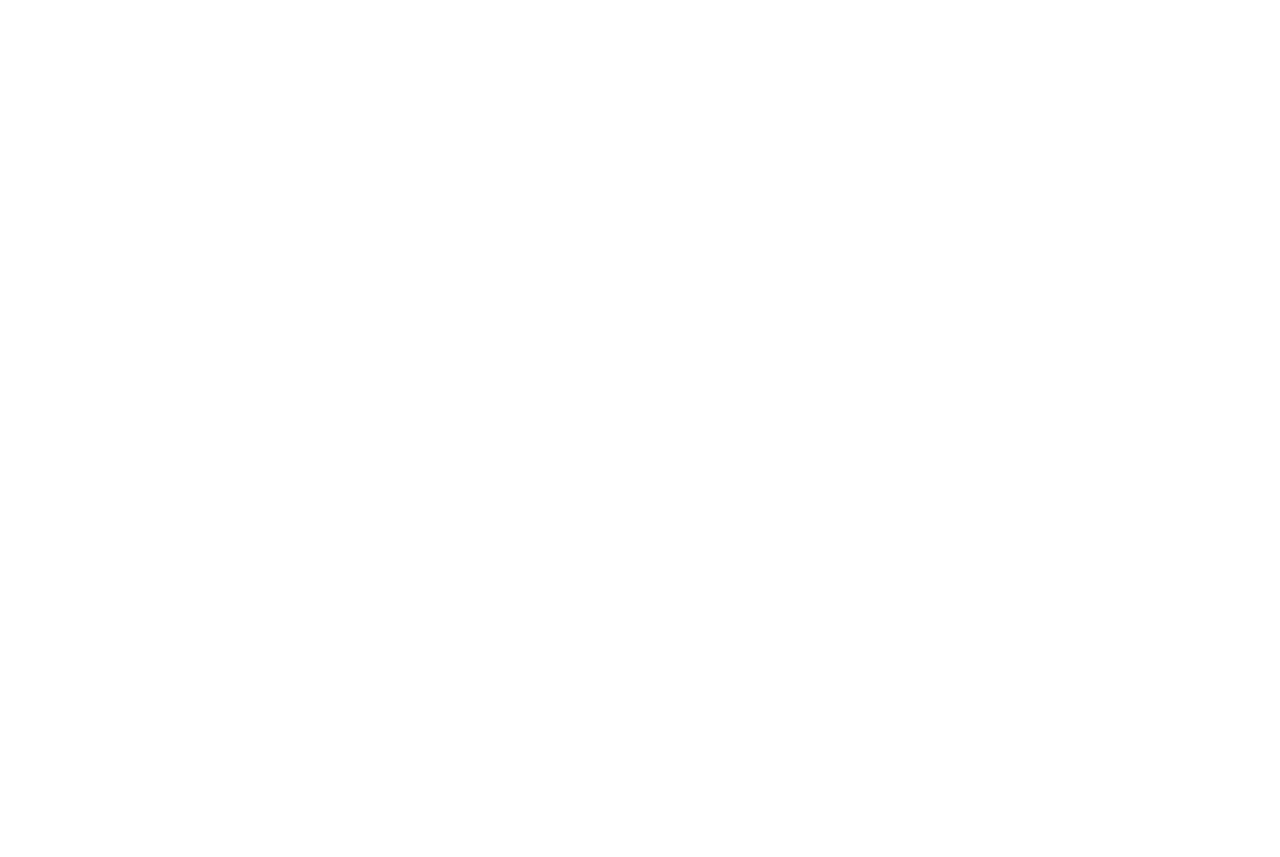
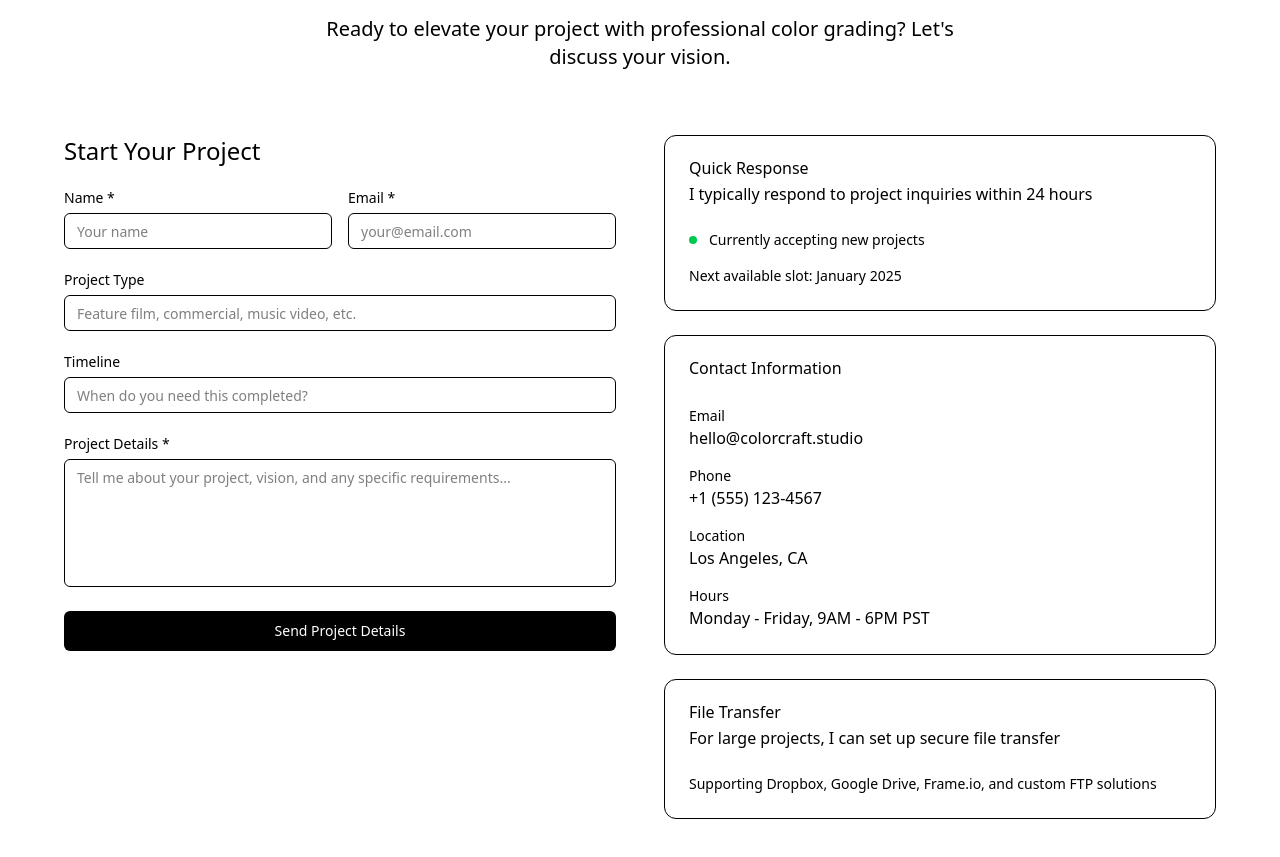
Before and after one commit to aryamanram/jack-hunt-portfolio, a React (Vite) app: page / in a window 1280 px wide. Shown: the part 4300-5157 px from the top of the page. Before the commit the page ends 4179 px from the top, so only its background shows below. Built offline with nearby package versions, Linux system fonts and the light colour scheme.

Commit message:
Contact Section

```diff
--- a/package.json
+++ b/package.json
@@ -11,6 +11,7 @@
   },
   "dependencies": {
     "@gsap/react": "^2.1.2",
+    "@radix-ui/react-label": "^2.1.7",
     "@radix-ui/react-slot": "^1.2.3",
     "@tailwindcss/vite": "^4.1.11",
     "class-variance-authority": "^0.7.1",
--- a/src/App.jsx
+++ b/src/App.jsx
@@ -6,6 +6,7 @@ import {Portfolio} from "./landingSections/Portfolio.jsx";
 import {Header} from "./landingSections/Header.jsx";
 import {Hero} from "./landingSections/Hero.jsx";
 import {Process} from "./landingSections/Process.jsx";
+import {Contact} from "./landingSections/Contact.jsx";
 
 gsap.registerPlugin(ScrollTrigger, SplitText);
 
@@ -19,6 +20,7 @@ const App = () => {
                 <Services />
                 <Portfolio />
                 <Process />
+                <Contact />
             </main>
         </div>
     )
--- /dev/null
+++ b/src/landingSections/Contact.jsx
@@ -0,0 +1,129 @@
+import React from "react";
+import { Button } from "../ui/button";
+import { Card, CardContent, CardDescription, CardHeader, CardTitle } from "../ui/card";
+import { Input } from "../ui/input";
+import { Textarea } from "../ui/textarea";
+import { Label } from "../ui/label";
+
+export function Contact() {
+    const handleSubmit = (e) => {
+        e.preventDefault();
+        // Handle form submission here
+        console.log('Form submitted');
+    };
+
+    return (
+        <section id="contact" className="py-20 bg-background">
+            <div className="container mx-auto px-4">
+                <div className="text-center mb-16">
+                    <h2 className="text-3xl lg:text-4xl mb-4">Get In Touch</h2>
+                    <p className="text-xl text-muted-foreground max-w-2xl mx-auto">
+                        Ready to elevate your project with professional color grading? Let&apos;s discuss your vision.
+                    </p>
+                </div>
+
+                <div className="grid lg:grid-cols-2 gap-12 max-w-6xl mx-auto">
+                    <div className="space-y-8">
+                        <div>
+                            <h3 className="text-2xl mb-6">Start Your Project</h3>
+                            <form onSubmit={handleSubmit} className="space-y-6">
+                                <div className="grid grid-cols-2 gap-4">
+                                    <div className="space-y-2">
+                                        <Label htmlFor="name">Name *</Label>
+                                        <Input id="name" placeholder="Your name" required />
+                                    </div>
+                                    <div className="space-y-2">
+                                        <Label htmlFor="email">Email *</Label>
+                                        <Input id="email" type="email" placeholder="your@email.com" required />
+                                    </div>
+                                </div>
+
+                                <div className="space-y-2">
+                                    <Label htmlFor="project-type">Project Type</Label>
+                                    <Input id="project-type" placeholder="Feature film, commercial, music video, etc." />
+                                </div>
+
+                                <div className="space-y-2">
+                                    <Label htmlFor="timeline">Timeline</Label>
+                                    <Input id="timeline" placeholder="When do you need this completed?" />
+                                </div>
+
+                                <div className="space-y-2">
+                                    <Label htmlFor="message">Project Details *</Label>
+                                    <Textarea
+                                        id="message"
+                                        placeholder="Tell me about your project, vision, and any specific requirements..."
+                                        className="min-h-32"
+                                        required
+                                    />
+                                </div>
+
+                                <Button type="submit" size="lg" className="w-full bg-black text-white cursor-pointer">
+                                    Send Project Details
+                                </Button>
+                            </form>
+                        </div>
+                    </div>
+
+                    <div className="space-y-6">
+                        <Card>
+                            <CardHeader>
+                                <CardTitle>Quick Response</CardTitle>
+                                <CardDescription>
+                                    I typically respond to project inquiries within 24 hours
+                                </CardDescription>
+                            </CardHeader>
+                            <CardContent className="space-y-4">
+                                <div className="flex items-center space-x-3">
+                                    <div className="w-2 h-2 bg-green-500 rounded-full"></div>
+                                    <span className="text-sm">Currently accepting new projects</span>
+                                </div>
+                                <div className="text-sm text-muted-foreground">
+                                    Next available slot: January 2025
+                                </div>
+                            </CardContent>
+                        </Card>
+
+                        <Card>
+                            <CardHeader>
+                                <CardTitle>Contact Information</CardTitle>
+                            </CardHeader>
+                            <CardContent className="space-y-4">
+                                <div>
+                                    <div className="text-sm text-muted-foreground">Email</div>
+                                    <div>hello@colorcraft.studio</div>
+                                </div>
+                                <div>
+                                    <div className="text-sm text-muted-foreground">Phone</div>
+                                    <div>+1 (555) 123-4567</div>
+                                </div>
+                                <div>
+                                    <div className="text-sm text-muted-foreground">Location</div>
+                                    <div>Los Angeles, CA</div>
+                                </div>
+                                <div>
+                                    <div className="text-sm text-muted-foreground">Hours</div>
+                                    <div>Monday - Friday, 9AM - 6PM PST</div>
+                                </div>
+                            </CardContent>
+                        </Card>
+
+                        <Card>
+                            <CardHeader>
+                                <CardTitle>File Transfer</CardTitle>
+                                <CardDescription>
+                                    For large projects, I can set up secure file transfer
+                                </CardDescription>
+                            </CardHeader>
+                            <CardContent>
+                                <div className="text-sm text-muted-foreground">
+                                    Supporting Dropbox, Google Drive, Frame.io, and custom FTP solutions
+                                </div>
+                            </CardContent>
+                        </Card>
+                    </div>
+                </div>
+            </div>
+        </section>
+    );
+}
--- /dev/null
+++ b/src/ui/input.tsx
@@ -0,0 +1,21 @@
+import * as React from "react";
+
+import { cn } from "./utils";
+
+function Input({ className, type, ...props }: React.ComponentProps<"input">) {
+    return (
+        <input
+            type={type}
+            data-slot="input"
+            className={cn(
+                "file:text-foreground placeholder:text-muted-foreground selection:bg-primary selection:text-primary-foreground dark:bg-input/30 border-input flex h-9 w-full min-w-0 rounded-md border px-3 py-1 text-base bg-input-background transition-[color,box-shadow] outline-none file:inline-flex file:h-7 file:border-0 file:bg-transparent file:text-sm file:font-medium disabled:pointer-events-none disabled:cursor-not-allowed disabled:opacity-50 md:text-sm",
+                "focus-visible:border-ring focus-visible:ring-ring/50 focus-visible:ring-[3px]",
+                "aria-invalid:ring-destructive/20 dark:aria-invalid:ring-destructive/40 aria-invalid:border-destructive",
+                className,
+            )}
+            {...props}
+        />
+    );
+}
+
+export { Input };
--- /dev/null
+++ b/src/ui/label.tsx
@@ -0,0 +1,24 @@
+"use client";
+
+import * as React from "react";
+import * as LabelPrimitive from "@radix-ui/react-label";
+
+import { cn } from "./utils";
+
+function Label({
+                   className,
+                   ...props
+               }: React.ComponentProps<typeof LabelPrimitive.Root>) {
+    return (
+        <LabelPrimitive.Root
+            data-slot="label"
+            className={cn(
+                "flex items-center gap-2 text-sm leading-none font-medium select-none group-data-[disabled=true]:pointer-events-none group-data-[disabled=true]:opacity-50 peer-disabled:cursor-not-allowed peer-disabled:opacity-50",
+                className,
+            )}
+            {...props}
+        />
+    );
+}
+
+export { Label };
--- /dev/null
+++ b/src/ui/textarea.tsx
@@ -0,0 +1,18 @@
+import * as React from "react";
+
+import { cn } from "./utils";
+
+function Textarea({ className, ...props }: React.ComponentProps<"textarea">) {
+    return (
+        <textarea
+            data-slot="textarea"
+            className={cn(
+                "resize-none border-input placeholder:text-muted-foreground focus-visible:border-ring focus-visible:ring-ring/50 aria-invalid:ring-destructive/20 dark:aria-invalid:ring-destructive/40 aria-invalid:border-destructive dark:bg-input/30 flex field-sizing-content min-h-16 w-full rounded-md border bg-input-background px-3 py-2 text-base transition-[color,box-shadow] outline-none focus-visible:ring-[3px] disabled:cursor-not-allowed disabled:opacity-50 md:text-sm",
+                className,
+            )}
+            {...props}
+        />
+    );
+}
+
+export { Textarea };
```
Also changed, not shown: 1 other file (tests, documents, lock files or other folders).
